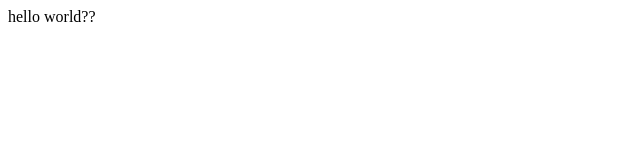
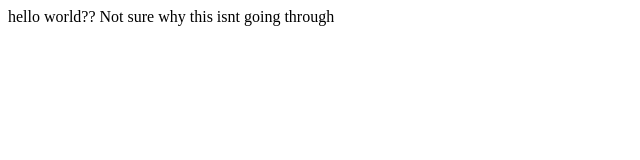
Before and after one commit to ChristopheAwad/testwebsite, a plain HTML site: page index.html in a window 1280 px wide. Shown: the whole page, without its empty margins (0-640 px from the left). Drawn offline with Linux system fonts and the light colour scheme.

Commit message:
Update index.html

```diff
--- a/index.html
+++ b/index.html
@@ -1 +1 @@
-<body>hello world??</body>
+<body>hello world?? Not sure why this isnt going through</body>
```
